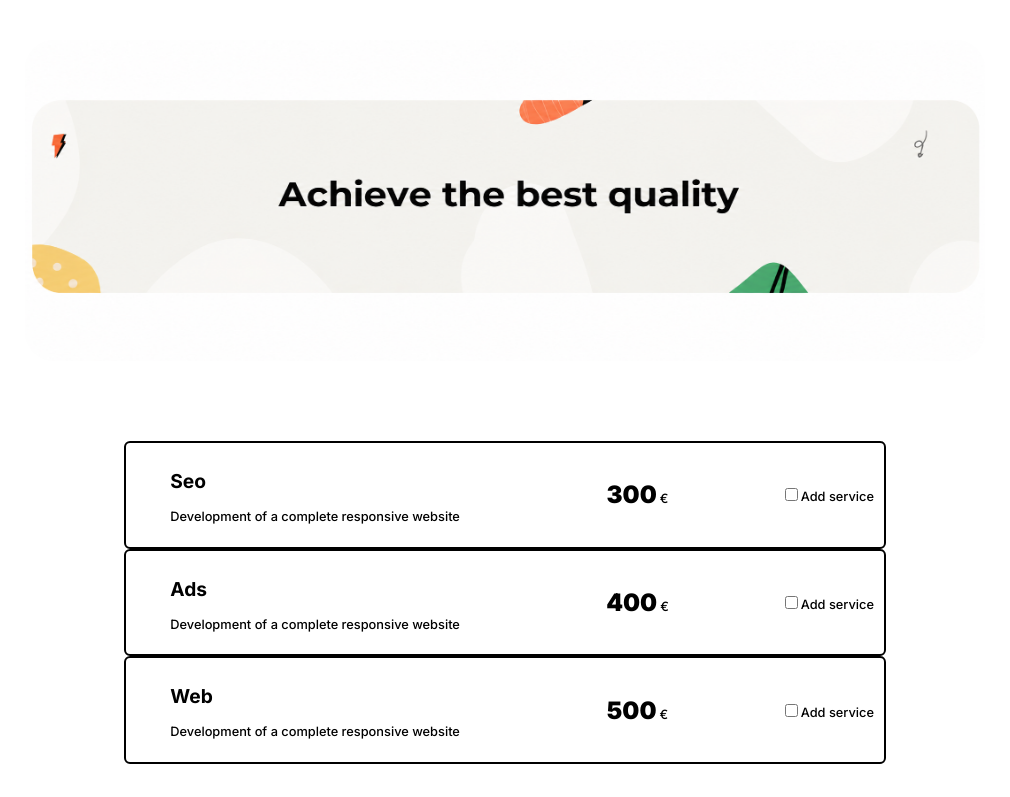
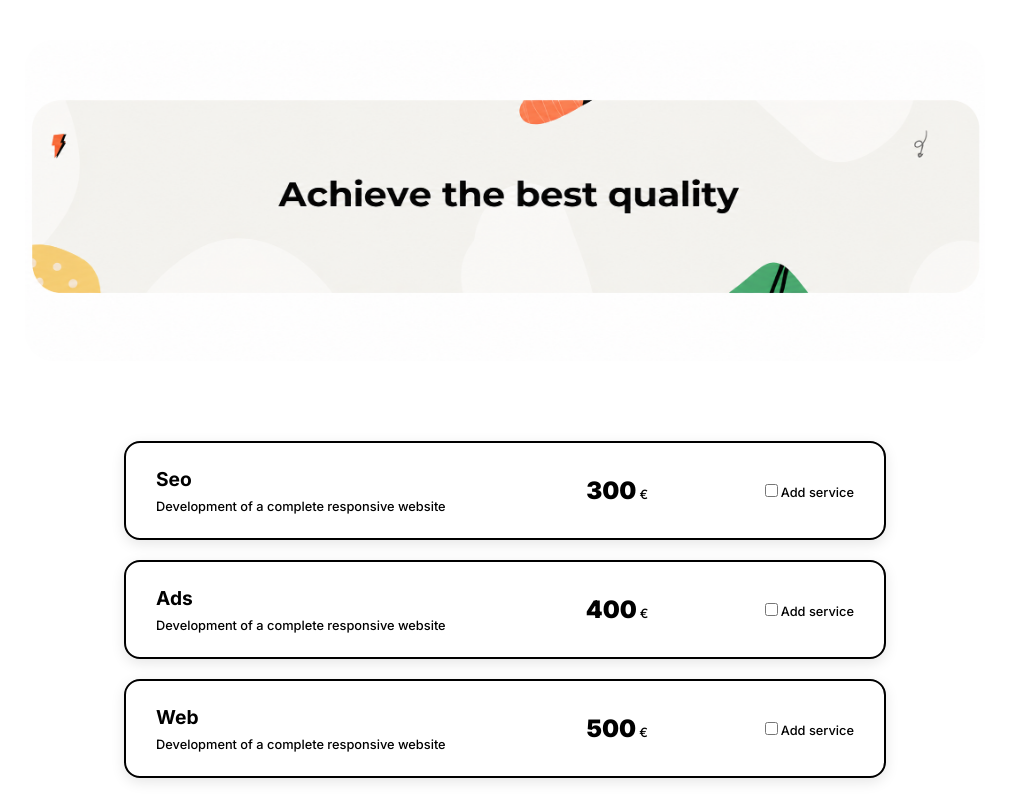
Before and after one commit to alefelipin/it-sprint4-budget, a React (Vite) app: page / in a window 1280 px wide. Shown: the top 797 px of the page, without its empty margins (135-1145 px from the left). Built offline with nearby package versions, Linux system fonts and the light colour scheme.

Commit message:
style: improve ServiceItem component layout

```diff
--- a/src/components/Budget.css
+++ b/src/components/Budget.css
@@ -1,6 +1,12 @@
 .container {
   width: 80%;
   margin: 0 auto;
+}
+
+.service-item {
+  display: flex;
+  flex-direction: column;
+  gap: 20px;
 }
 
 .total-budget {
--- a/src/components/Budget.tsx
+++ b/src/components/Budget.tsx
@@ -100,8 +100,6 @@ export default function Budget () {
       localStorage.setItem("quotes", JSON.stringify(quotes));
     }, [quotes])
 
-
-
   function handleSubmit() {
 
     const newQuoteId =
@@ -127,9 +125,6 @@ export default function Budget () {
     setQuotes([...quotes,newQuote]);
 
     }
-
-
-
 
   return (
     <div className='container'>
@@ -164,6 +159,9 @@ export default function Budget () {
          />
       </div>
       <div>
+        <h2>
+        Quotes in progress:
+        </h2>
         {quotes.map((quote) => (
         <ServiceAdded
           key={quote.id}
--- a/src/components/ServiceAdded.css
+++ b/src/components/ServiceAdded.css
@@ -8,7 +8,7 @@
 
 .quote-card {
   display: grid;
-  grid-template-columns: repeat(3, 1fr);
+  grid-template-columns: 1fr 1.5fr auto;
   align-items: center;
   gap: 20px;
 }
@@ -28,6 +28,7 @@
 }
 
 .quote-total {
+  place-content: center;
   text-align: right;
 }
 
@@ -37,6 +38,11 @@
 }
 
 .quote-total-price {
-  font-size: 30px;
-  font-weight: 800;
+  font-size: 1.5rem;
+  font-weight: 900;
 }
+
+.quote-total-currency {
+  font-size: 0.8rem;
+  margin-left: 3px;
+}
--- a/src/components/ServiceAdded.tsx
+++ b/src/components/ServiceAdded.tsx
@@ -15,11 +15,6 @@ export default function ServiceAdded({clientData, seo, ads, web, total, extraPag
 
   return (
     <div className="quote-container">
-      <div>
-        <h2>
-        Quotes in progress:
-      </h2>
-      </div>
       <div className='quote-card'>
         <div className='quote-clientData'>
           <p className='quote-name'>{clientData.name}</p>
@@ -36,8 +31,10 @@ export default function ServiceAdded({clientData, seo, ads, web, total, extraPag
         </div>
         <div className='quote-total'>
           <p className='quote-total-label'>Total:</p>
-          <p className='quote-total-price'>{total}<span>€</span></p>
-
+          <div className='quote-total-value'>
+            <span className='quote-total-price'>{total}</span>
+            <span className='quote-total-currency'>€</span>
+          </div>
         </div>
       </div>
     </div>
--- a/src/components/ServiceItem.css
+++ b/src/components/ServiceItem.css
@@ -1,16 +1,34 @@
 .card {
   display: grid;
-  grid-template-columns: 1fr 0.8fr auto;
-  place-items: center;
-  border-radius: 6px;
+  grid-template-columns: 1.5fr 0.7fr 0.6fr;
+  align-items: center;
+  border-radius: 16px;
   border: 2px solid #000000;
   font-size: 0.8rem;
   font-weight: 500;
-  padding: 10px;
+  padding: 24px 30px;
+  box-shadow: 0 4px 14px #0000001a;
+}
+
+.card-left {
+  justify-self: start;
+}
+
+.card-center {
+  justify-self: center;
+}
+
+.card-right {
+  justify-self: end;
 }
 
 .service-card-title {
   font-size: 1.2rem;
+  margin: 0 0 8px;
+}
+
+.service-card-description {
+  margin: 0;
 }
 
 .service-card-price {
@@ -21,5 +39,4 @@
 .service-card-currency {
   font-size: 0.8rem;
   margin-left: 3px;
-
 }
```
